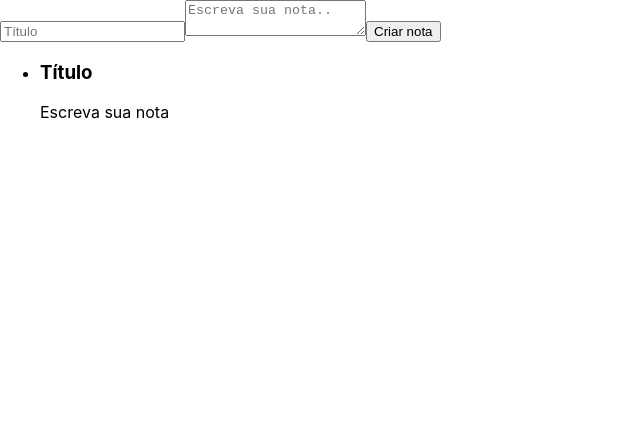
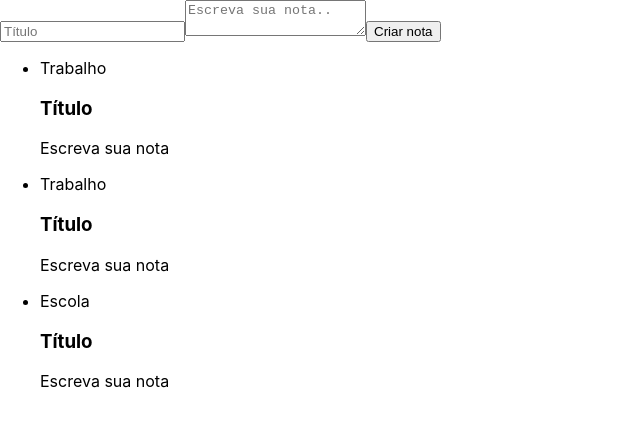
Before and after one commit to carlosbertarinijr/ceep, a React (Create React App) app: page / in a window 1280 px wide. Shown: the top 426 px of the page, without its empty margins (0-640 px from the left). Built offline with nearby package versions, Linux system fonts and the light colour scheme.

Commit message:
integrando js

```diff
--- a/src/components/ListaDeNotas.jsx
+++ b/src/components/ListaDeNotas.jsx
@@ -2,13 +2,20 @@ import React, { Component } from 'react'
 import CardNota from './CardNota'
 
 class ListaDeNotas extends Component {
-
     render() {
         return (
             <ul>
-                <li>
-                    <CardNota />
-                </li>
+                {
+                    Array.of("Trabalho","Trabalho","Escola").map((categoria) => {
+                        return(
+                            <li>
+                                <div>{categoria}</div>
+                                <CardNota />
+                            </li>
+                        )
+                    })
+                }
+
             </ul>
         )
     }
```
